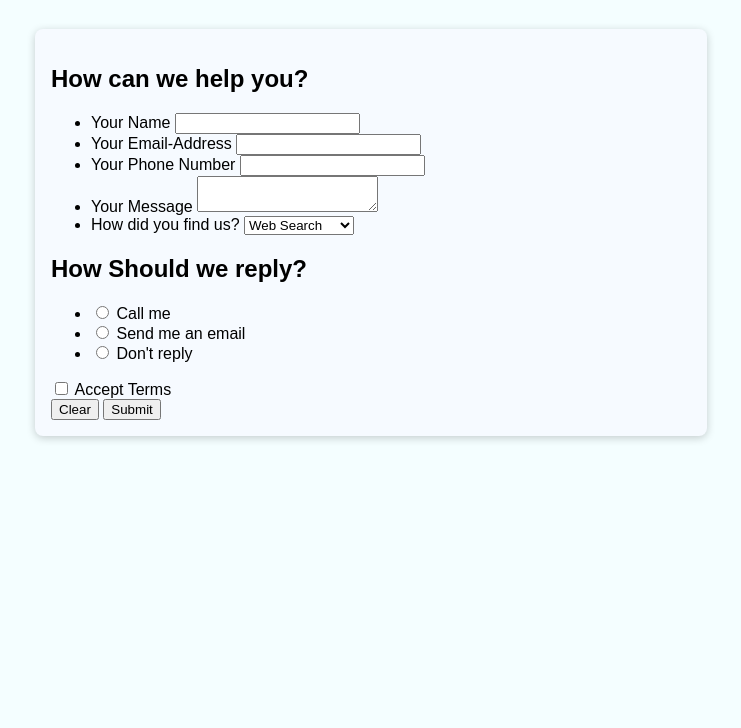
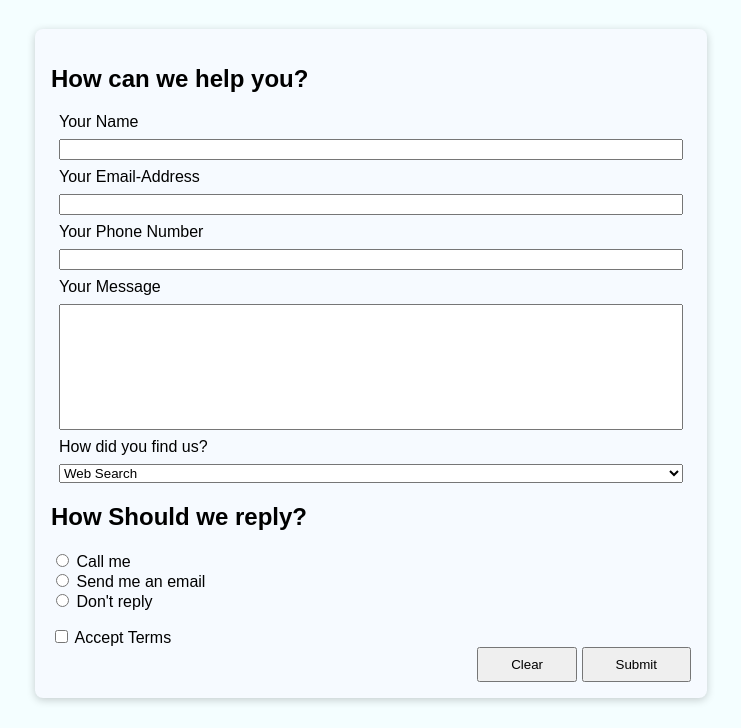
Before and after one commit to Min5107/WebStudy, a plain HTML site: page WebStudy_7/index.html in a window 1280 px wide. Shown: the part 72-800 px from the top of the page, without its empty margins (269-1010 px from the left). Drawn offline with Linux system fonts and the light colour scheme.

Commit message:
0713(09:30)

```diff
--- a/WebStudy_7/index.html
+++ b/WebStudy_7/index.html
@@ -14,7 +14,7 @@
     </head>
     <main>
         <form action="">
-            <section>
+            <section id="top">
                 <h2>How can we help you?</h2>
                 <ul>
                     <li>
@@ -31,7 +31,7 @@
                     </li>
                     <li>
                         <label for="Message">Your Message</label>
-                        <textarea name="" id="Message" required minlength="10" maxlength="200"></textarea>
+                        <textarea name="" id="Message" required minlength="10" maxlength="200" rows="8"></textarea>
                     </li>
                     <li>
                         <label for="channel">How did you find us?</label>
@@ -65,7 +65,7 @@
                 <label for="Number">Accept Terms</label>
             </section>
 
-            <section>
+            <section id="button">
                 <button type="reset">Clear</button>
                 <button type="submit">Submit</button>
             </section>
--- a/WebStudy_7/styles/styles.css
+++ b/WebStudy_7/styles/styles.css
@@ -10,6 +10,24 @@ h1 {
     margin: 2rem;
 }
 
+ul{
+    padding: 0;
+}
+
+#top li{
+    display: flex;
+    flex-direction: column;
+    margin: 0.5rem;
+
+}
+#top label{
+    padding-bottom: 0.5rem;
+}
+
+ul{
+    list-style: none;
+}
+
 form {
     background-color: rgb(246, 250, 255);
     width: 40rem;
@@ -18,5 +36,15 @@ form {
     box-shadow: 0 2px 8px rgba(0, 0, 0, 0.2);
     border-radius: 8px;
 }
+textarea{
+    resize: none;
+}
 
-textarea {}
+#button{
+    text-align: end;
+
+    }
+#button button{
+    padding: 0.5rem 2rem;
+
+}
```
